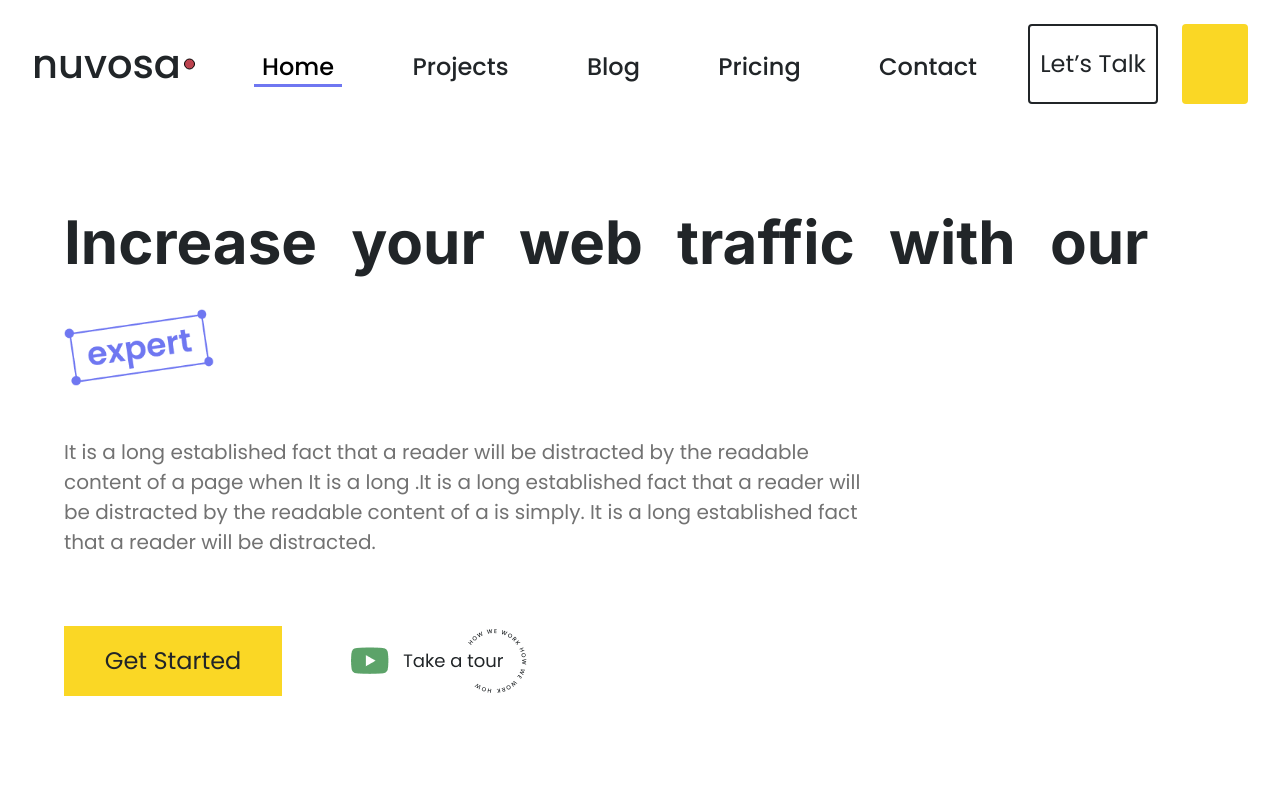
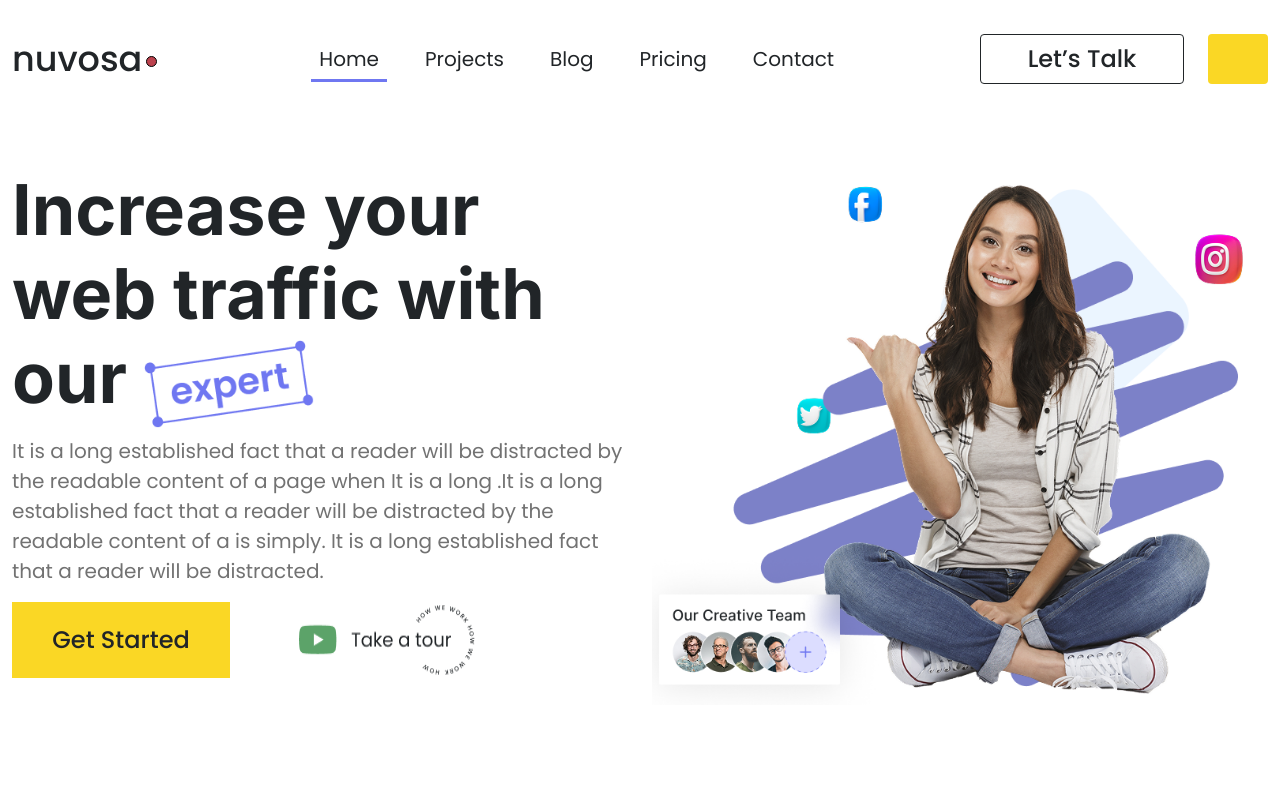
Before and after one commit to prolay-itobuz/Bootsrap_Layout, a website built with Vite: page src/index.html in a window 1280 px wide. Shown: the top 800 px of the page. Built offline with nearby package versions, Linux system fonts and the light colour scheme; files whose address does not match are found by name.

Commit message:
WIP : Pixel Perpeft -- Hero and Navbar

```diff
--- a/src/index.html
+++ b/src/index.html
@@ -1,180 +1,93 @@
 <!DOCTYPE html>
 <html lang="en">
+
 <head>
   <meta charset="utf-8" />
-    <meta
-      name="viewport"
-      content="width=device-width, initial-scale=1,user-scalable=no"
-    />
+  <meta name="viewport" content="width=device-width, initial-scale=1,user-scalable=no" />
   <title>SEO Home Page</title>
   <link rel="stylesheet" href="./scss/main.scss" />
-    <link
-      rel="stylesheet"
-      href="https://cdnjs.cloudflare.com/ajax/libs/font-awesome/4.7.0/css/font-awesome.min.css"
-    />
+  <link rel="stylesheet" href="https://cdnjs.cloudflare.com/ajax/libs/font-awesome/4.7.0/css/font-awesome.min.css" />
   <link rel="preconnect" href="https://fonts.googleapis.com" />
   <link rel="preconnect" href="https://fonts.gstatic.com" crossorigin />
   <link
     href="https://fonts.googleapis.com/css2?family=Poppins:ital,wght@0,100;0,200;0,300;0,400;0,500;0,600;0,700;0,800;0,900;1,100;1,200;1,300;1,400;1,500;1,600;1,700;1,800;1,900&family=Work+Sans:ital,wght@0,100..900;1,100..900&display=swap"
-      rel="stylesheet"
-    />
+    rel="stylesheet" />
   <link rel="preconnect" href="https://fonts.googleapis.com" />
   <link rel="preconnect" href="https://fonts.gstatic.com" crossorigin />
   <link
     href="https://fonts.googleapis.com/css2?family=Inter:ital,opsz,wght@0,14..32,100..900;1,14..32,100..900&family=Poppins:ital,wght@0,100;0,200;0,300;0,400;0,500;0,600;0,700;0,800;0,900;1,100;1,200;1,300;1,400;1,500;1,600;1,700;1,800;1,900&family=Work+Sans:ital,wght@0,100..900;1,100..900&display=swap"
-      rel="stylesheet"
-    />
+    rel="stylesheet" />
 </head>
 
 <body>
-    <img
-      src="./assests/images/icons/green_square.svg"
-      alt=""
-      class="texture green1"
-    />
-    <img
-      src="./assests/images/icons/green_square.svg"
-      alt=""
-      class="texture green2"
-    />
-    <img
-      src="./assests/images/icons/green_square.svg"
-      alt=""
-      class="texture green3"
-    />
-    <img
-      src="./assests/images/icons/green_square.svg"
-      alt=""
-      class="texture green4"
-    />
+  <!-- <img src="./assests/images/icons/green_square.svg" alt="" class="texture green1" />
+  <img src="./assests/images/icons/green_square.svg" alt="" class="texture green2" />
+  <img src="./assests/images/icons/green_square.svg" alt="" class="texture green3" />
+  <img src="./assests/images/icons/green_square.svg" alt="" class="texture green4" />
 
-    <img
-      src="./assests/images/icons/blue_square.svg"
-      alt=""
-      class="texture blue1"
-    />
-    <img
-      src="./assests/images/icons/blue_square.svg"
-      alt=""
-      class="texture blue2"
-    />
-    <img
-      src="./assests/images/icons/blue_square.svg"
-      alt=""
-      class="texture blue3"
-    />
-    <img
-      src="./assests/images/icons/blue_square.svg"
-      alt=""
-      class="texture blue4"
-    />
-    <img
-      src="./assests/images/icons/blue_square.svg"
-      alt=""
-      class="texture blue5"
-    />
-    <img
-      src="./assests/images/icons/blue_square.svg"
-      alt=""
-      class="texture blue6"
-    />
+  <img src="./assests/images/icons/blue_square.svg" alt="" class="texture blue1" />
+  <img src="./assests/images/icons/blue_square.svg" alt="" class="texture blue2" />
+  <img src="./assests/images/icons/blue_square.svg" alt="" class="texture blue3" />
+  <img src="./assests/images/icons/blue_square.svg" alt="" class="texture blue4" />
+  <img src="./assests/images/icons/blue_square.svg" alt="" class="texture blue5" />
+  <img src="./assests/images/icons/blue_square.svg" alt="" class="texture blue6" />
 
-    <img
-      src="./assests/images/icons/big_circle.svg"
-      alt=""
-      class="texture big"
-    />
+  <img src="./assests/images/icons/big_circle.svg" alt="" class="texture big" />
 
-    <img
-      src="./assests/images/icons/small_circle.svg"
-      alt=""
-      class="texture small1"
-    />
-    <img
-      src="./assests/images/icons/small_circle.svg"
-      alt=""
-      class="texture small2"
-    />
-    <img
-      src="./assests/images/icons/small_circle.svg"
-      alt=""
-      class="texture small3"
-    />
-    <img
-      src="./assests/images/icons/small_circle.svg"
-      alt=""
-      class="texture small4"
-    />
-    <img
-      src="./assests/images/icons/small_circle.svg"
-      alt=""
-      class="texture small5"
-    />
-    <img
-      src="./assests/images/icons/small_circle.svg"
-      alt=""
-      class="texture small6"
-    />
+  <img src="./assests/images/icons/small_circle.svg" alt="" class="texture small1" />
+  <img src="./assests/images/icons/small_circle.svg" alt="" class="texture small2" />
+  <img src="./assests/images/icons/small_circle.svg" alt="" class="texture small3" />
+  <img src="./assests/images/icons/small_circle.svg" alt="" class="texture small4" />
+  <img src="./assests/images/icons/small_circle.svg" alt="" class="texture small5" />
+  <img src="./assests/images/icons/small_circle.svg" alt="" class="texture small6" /> -->
 
-    <nav class="navbar navbar-expand-lg">
-      <div class="container-fluid mt-3">
-        <a class="navbar-brand fs-1" href="#"
-          >nuvosa <img src="./assests/images/icons/dot.svg" width="11" alt=""
-        /></a>
-        <button
-          class="navbar-toggler"
-          type="button"
-          data-bs-toggle="collapse"
-          data-bs-target="#navbarSupportedContent"
-          aria-controls="navbarSupportedContent"
-          aria-expanded="false"
-          aria-label="Toggle navigation"
-        >
+
+
+
+  <nav class="navbar navbar-expand-md bg-body-tertiary m-auto p-xxl-0">
+    <div class="container-fluid">
+      <a class="navbar-brand" href="#">nuvosa <img src="./assests/images/icons/dot.svg" alt="" /></a>
+      <button class="navbar-toggler" type="button" data-bs-toggle="collapse" data-bs-target="#navbarSupportedContent"
+        aria-controls="navbarSupportedContent" aria-expanded="false" aria-label="Toggle navigation">
         <span class="navbar-toggler-icon"></span>
       </button>
       <div class="collapse navbar-collapse" id="navbarSupportedContent">
-          <ul class="navbar-nav">
+        <ul class="navbar-nav m-auto mb-2 mb-md-0 mt-md-0 d-md-flex gap-2">
           <li class="nav-item">
-              <a class="nav-link fs-4 active" aria-current="page" href="#"
-                >Home</a
-              >
+            <a class="nav-link active" aria-current="page" href="#">Home</a>
           </li>
           <li class="nav-item">
-              <a class="nav-link fs-4" href="#">Projects</a>
+            <a class="nav-link" href="#">Projects</a>
           </li>
           <li class="nav-item">
-              <a class="nav-link fs-4" href="#">Blog</a>
+            <a class="nav-link" href="#">Blog</a>
           </li>
           <li class="nav-item">
-              <a class="nav-link fs-4" href="#">Pricing</a>
+            <a class="nav-link" href="#">Pricing</a>
           </li>
           <li class="nav-item">
-              <a class="nav-link fs-4" href="#">Contact</a>
+            <a class="nav-link" href="#">Contact</a>
           </li>
         </ul>
-          <div class="d-flex" role="search">
-            <button type="submit">Let’s Talk</button>
-            <button class="btn btn-outline-success" type="submit">
-              <img src="./assests/images/icons/Search.png" alt="" />
-            </button>
+        <div class="d-flex gap-xl-4" role="search">
+          <button class="form-control me-2 me-xl-0 nav-btn-one border-primary fs-4 fw-medium">Let’s Talk</button>
+          <button class="btn btn-outline-success nav-btn-two bg-warning border-0" type="submit"><img src="./assests/images/icons/Search.png"
+              alt="" /></button>
         </div>
       </div>
     </div>
   </nav>
 
-    <div class="hero container">
-      <div class="row">
-        <div class="col">
+
+
+  <div class="hero container mt-5">
+    <div class="row d-flex ">
+      <div class="col d-flex flex-column align-self-center">
         <h1>
           Increase your web traffic with our
-            <img
-              class="image"
-              src="./assests/images/background/expert.png"
-              alt=""
-              class="float"
-            />
+          <img class="image" src="./assests/images/background/expert.png" alt="" class="float" />
         </h1>
-          <p>
+        <p class="text-secondary">
           It is a long established fact that a reader will be distracted by
           the readable content of a page when It is a long .It is a long
           established fact that a reader will be distracted by the readable
@@ -182,16 +95,26 @@
           will be distracted.
         </p>
         <div class="bottom">
-            <button>Get Started</button>
-            <img src="./assests/images/background/Take a tour.png" alt="" />
+          <button class="bg-warning border-0 fs-5">Get Started</button>
+          <img class="d-none d-sm-block" src="./assests/images/background/Take a tour.png" alt="" />
         </div>
       </div>
-        <div class="col">
-          <img src="./assests/images/background/Slice 1.png" alt="" />
+      <div class="col d-none d-lg-block ">
+        <img class="d-block w-100 h-100" src="./assests/images/background/Slice 1.png" alt="" />
       </div>
     </div>
   </div>
 
+
+
+
+
+
+
+
+
+
+  <!--
   <section class="cards">
     <div class="card">
       <div class="grp">
@@ -207,10 +130,7 @@
 
     <div class="card">
       <div class="grp">
-          <img
-            src="./assests/images/icons/card2.svg"
-            alt="Email Marketing Icon"
-          />
+        <img src="./assests/images/icons/card2.svg" alt="Email Marketing Icon" />
         <h2>Email Marketing</h2>
       </div>
       <p>
@@ -498,13 +418,9 @@
         <p>Marketing Manager</p>
         <div class="social">
           <a href=""><i class="fa fa-google" style="font-size: 24px"></i></a>
-            <a href=""
-              ><i class="fa fa-instagram" style="font-size: 24px"></i
-            ></a>
+          <a href=""><i class="fa fa-instagram" style="font-size: 24px"></i></a>
           <a href=""><i class="fa fa-twitter" style="font-size: 24px"></i></a>
-            <a href=""
-              ><i class="fa fa-facebook" style="font-size: 24px"></i
-            ></a>
+          <a href=""><i class="fa fa-facebook" style="font-size: 24px"></i></a>
         </div>
       </div>
 
@@ -514,13 +430,9 @@
         <p>Marketing Manager</p>
         <div class="social">
           <a href=""><i class="fa fa-google" style="font-size: 24px"></i></a>
-            <a href=""
-              ><i class="fa fa-instagram" style="font-size: 24px"></i
-            ></a>
+          <a href=""><i class="fa fa-instagram" style="font-size: 24px"></i></a>
           <a href=""><i class="fa fa-twitter" style="font-size: 24px"></i></a>
-            <a href=""
-              ><i class="fa fa-facebook" style="font-size: 24px"></i
-            ></a>
+          <a href=""><i class="fa fa-facebook" style="font-size: 24px"></i></a>
         </div>
       </div>
 
@@ -530,13 +442,9 @@
         <p>Marketing Manager</p>
         <div class="social">
           <a href=""><i class="fa fa-google" style="font-size: 24px"></i></a>
-            <a href=""
-              ><i class="fa fa-instagram" style="font-size: 24px"></i
-            ></a>
+          <a href=""><i class="fa fa-instagram" style="font-size: 24px"></i></a>
           <a href=""><i class="fa fa-twitter" style="font-size: 24px"></i></a>
-            <a href=""
-              ><i class="fa fa-facebook" style="font-size: 24px"></i
-            ></a>
+          <a href=""><i class="fa fa-facebook" style="font-size: 24px"></i></a>
         </div>
       </div>
 
@@ -546,13 +454,9 @@
         <p>Marketing Manager</p>
         <div class="social">
           <a href=""><i class="fa fa-google" style="font-size: 24px"></i></a>
-            <a href=""
-              ><i class="fa fa-instagram" style="font-size: 24px"></i
-            ></a>
+          <a href=""><i class="fa fa-instagram" style="font-size: 24px"></i></a>
           <a href=""><i class="fa fa-twitter" style="font-size: 24px"></i></a>
-            <a href=""
-              ><i class="fa fa-facebook" style="font-size: 24px"></i
-            ></a>
+          <a href=""><i class="fa fa-facebook" style="font-size: 24px"></i></a>
         </div>
       </div>
     </div>
@@ -619,12 +523,7 @@
     <form id="subscribeForm">
       <input type="text" name="" placeholder="Name" id="subscribeName" />
       <div class="msg name" id="namemsg"></div>
-        <input
-          type="text"
-          name=""
-          placeholder="Email Address"
-          id="subscribeEmail"
-        />
+      <input type="text" name="" placeholder="Email Address" id="subscribeEmail" />
       <div class="msg email" id="emailmsg">dfv</div>
       <button>Subscribe</button>
     </form>
@@ -651,7 +550,8 @@
       </ul>
     </div>
   </footer>
-    <div class="demo-toast" id="success">Form Successfully Submitted.</div>
+  <div class="demo-toast" id="success">Form Successfully Submitted.</div> -->
 </body>
 <script type="module" src="./js/main.js"></script>
+
 </html>
--- a/src/scss/_hero.scss
+++ b/src/scss/_hero.scss
@@ -2,114 +2,154 @@
   max-width: 1665px;
   margin-bottom: 120px;
 }
+
 .col {
-  padding: 0;
   h1 {
     font-family: "Inter", sans-serif;
     font-optical-sizing: auto;
     font-weight: 700;
     color: #212528;
-    font-style: normal;
-    font-size: 90px;
-    margin-bottom: 45px;
-    position: relative;
-    margin-top: 200px;
-line-height: 100px;
-letter-spacing: 0px;
-word-spacing: 20px
-
-  }
-  p {
-    @include p;
-    margin: 0;
-    color: #727272;
-    font-size: 20px;
-    width: 827px;
-    // word-spacing: 5px;
+    font-size: 30px;
   }
 }
+
 .image {
-  position: absolute;
-  top: 105px;
-  left: 82%;
-  z-index: 100;
+  width: 100px;
 }
+
 div.bottom {
   width: 100%;
   display: flex;
-  margin-top: 69px;
   gap: 69px;
+  height: 50px;
+
   button {
-    background-color: #fad725;
-    color: #212528;
-    border: none;
-    font-size: 24px;
     width: 218px;
   }
+
   button:hover {
     border: 1px solid #212528;
   }
 }
 
-.col:last-child {
-  height: 706px !important;
-  width: auto;
-  margin-top: 90px;
-  padding: 0px ;
-  img {
 
-    display: block;
-    width: 100%;
+@media (min-width: 576px) {
+  .col {
+    h1 {
+      font-size: 40px;
+    }
+
+    p {
+      font-size: 18px
+    }
+  }
+
+  .image {
+    width: 120px;
   }
 }
 
-@media (max-width: 1650px) {
-  .container {
-    width: 90%;
-  }
+@media (min-width: 768px) {
   .col {
     h1 {
-      margin-top: 150px;
+      font-size: 50px;
+    }
+
+    p {
+      font-size: 20px
+    }
+  }
+
+  .image {
+    width: 150px;
+  }
+
+}
+
+@media (min-width: 992px) {
+  .col {
+    h1 {
       font-size: 60px;
     }
   }
+
   .image {
-    position: static;
-  }
-  .col:last-child {
-    img {
-      margin-top: 50px;
-    }
+    width: 160px;
   }
 }
 
-@media (max-width: 1300px) {
+
+@media (min-width: 1200px) {
   .col {
     h1 {
-      margin-top: 80px;
+      font-size: 70px;
+    }
+
+    .bottom {
+      height: auto;
+      button {
+        font-size: 24px !important;
+        font-weight: 500;
+        padding: 20px 40px;
+      }
     }
   }
+
   .image {
-    width: 150px;
-  }
-  .col:last-child {
-    display: none;
+    width: 170px;
   }
 }
 
-@media (max-width: 475px) {
-  div.col {
+
+@media (min-width: 1400px) {
+  .col {
+      gap: 40px;
     h1 {
-      font-size: 40px;
-      margin-top: 25px;
+      font-size: 80px;
     }
   }
-  div.bottom {
-    img {
-      display: none;
-    }
-    button {
-      padding: 2%;
-    }
+
+  .image {
+    width: 180px;
   }
 }
+
+@media (min-width: 1900px) {
+  .hero{
+    margin-top: 97px !important;
+    padding: 0 !important;
+  }
+  .row{
+    gap:0px;
+  }
+  .col:first-child {
+      gap: 25px;
+      padding-left: 12px;
+      padding-top: 25px;
+    h1 {
+      font-size: 90px;
+      width: 883px;
+      letter-spacing: 2px;
+      word-spacing: 4px;
+      position: relative;
+    }
+    p{
+      width: 827px;
+      margin-top: 0px;
+      margin-bottom: 45px;
+    }
+
+  }
+  .col:last-child{
+    height: 706px;
+    padding-right: 35px;
+    margin-left: -44px;
+  }
+
+  .image {
+    position: absolute;
+    width: 199px;
+    right: -1px;
+    bottom: 0px;
+  }
+}
--- a/src/scss/_nav.scss
+++ b/src/scss/_nav.scss
@@ -1,29 +1,13 @@
-.container-fluid {
-  max-width: 1665px;
-  padding: 0;
-  a.navbar-brand {
-    width: 163px;
-   color: #212528;
-   display: flex;
-   gap: 3px;
-  }
-}
-
-.navbar-nav {
-  margin-right: auto;
-  margin-left: 344px;
-  display: flex;
-  justify-content: space-between;
-  width: 46%;
-  font-weight: 400px;
+.nav-btn-one {
+  border-radius: 4px;
+  width: 220px;
 }
 
 .nav-link {
   display: inline-block;
   position: relative;
-  padding-bottom: 2px;
-  color: #212528;
 }
+
 .nav-link::after {
   content: "";
   position: absolute;
@@ -36,76 +20,138 @@
   transition: transform 0.25s ease-out;
   transform-origin: bottom right;
 }
+
 .nav-link:hover::after,
 .nav-link.active::after {
   transform: scaleX(1);
   transform-origin: bottom left;
 }
 
-div.d-flex {
-  display: flex;
-  flex-direction: row;
-  gap: 24px;
-  height: 80px;
+.nav-btn-two {
+  border-radius: 4px;
+}
 
-  button:first-child {
-    width: 204px;
-    border: 2px solid #212528;
-    border-radius: 4px;
-    padding: 20px 47px;
-    color: #212528;
-    font-size: 24px;
-    text-align: center;
-    background-color: transparent;
-  }
-  button:first-child:hover {
-    background-color: #eee;
-  }
-  button:last-child {
-    width: 83px;
-    aspect-ratio: 83/77;
-    background-color: #fad725;
-    color: #212528;
-    border: none;
-    border-radius: 4px;
-  }
+.navbar {
+  background-color: #FFFFFF !important;
+  max-width: 1665px;
+}
 
-  button:last-child:hover {
-    border: 1px solid #212528;
-    background-color: #fad725;
+.navbar-brand {
+  font-size: 25px;
+  font-weight: 500;
+  padding: 0;
+  word-spacing: 0;
+  img{
+    margin-left: -5px;
   }
 }
 
-@media (max-width: 1650px) {
-  .container-fluid {
-    width: 95%;
+.navbar {
+  margin-top: 5px !important;
+}
+
+@media (min-width : 768px) {
+  .navbar {
+    margin-top: 10px !important;
   }
-  .navbar-nav {
-    margin: auto;
-    width: 100%;
-    max-width: 731px;
+
+  .navbar-brand {
+    font-size: 30px;
   }
-  div.d-flex {
-    button:first-child {
-      width: 100%;
-      padding: 2%;
-    }
-    button:last-child {
-      width: 30%;
-    }
+
+  .nav-btn-one {
+    width: auto;
   }
 }
 
-@media (max-width: 991px) {
+@media (min-width : 992px) {
+  .navbar {
+    margin-top: 20px !important;
+  }
+
+  .nav-link {
+    font-size: 18px;
+    font-weight: 400;
+  }
+
   .navbar-nav {
-    margin-left: 0;
-  }
-  div.d-flex {
-    button:first-child {
-      width: 190px;
-    }
-    button:last-child {
-      width: 75px;
-    }
+    gap: 20px !important;
   }
 }
+
+@media (min-width : 1200px) {
+  .navbar {
+    margin-top: 25px !important;
+  }
+
+  .navbar-brand {
+    font-size: 35px;
+  }
+
+  .nav-link {
+    font-size: 20px;
+  }
+
+    .nav-btn-one {
+    width: 204px;
+  }
+
+  .nav-btn-two {
+    width: 60px;
+  }
+
+  .navbar-nav {
+    gap: 30px !important;
+  }
+}
+
+@media (min-width : 1400px) {
+  .navbar {
+    margin-top: 45px !important;
+  }
+
+  .navbar-brand {
+    font-size: 40px;
+  }
+
+  .nav-link {
+    font-size: 22px;
+  }
+
+  .navbar-nav {
+    gap: 55px !important;
+  }
+}
+
+@media (min-width : 1600px) {
+  .navbar {
+    margin-top: 57px !important;
+  }
+
+  .navbar-brand {
+    font-size: 40px;
+  }
+
+  .nav-link {
+    font-size: 24px;
+  }
+
+  .nav-btn-two {
+    height: 77px;
+    width: 83px;
+  }
+
+  .navbar-nav {
+    gap: 52px !important;
+  }
+}
+
+@media (min-width : 1900px) {
+  .container-fluid{
+    padding: 0;
+  }
+
+  .navbar-nav {
+    margin-left: 340px !important;
+  }
+}
--- a/src/scss/main.scss
+++ b/src/scss/main.scss
@@ -3,7 +3,22 @@
 
 * {
   box-sizing: border-box;
+  color: #212528 !important;
 }
+
+.border-primary{
+  border-color: #212528 !important;
+}
+
+.bg-warning{
+  background-color: #FAD725 !important;
+}
+
+.text-secondary{
+  color: #727272 !important;
+  font-weight: 400;
+}
+
 body {
   font-family: "Poppins", sans-serif;
   font-weight: 500;
```
Lines whose indentation alone changed are shown as unchanged.
